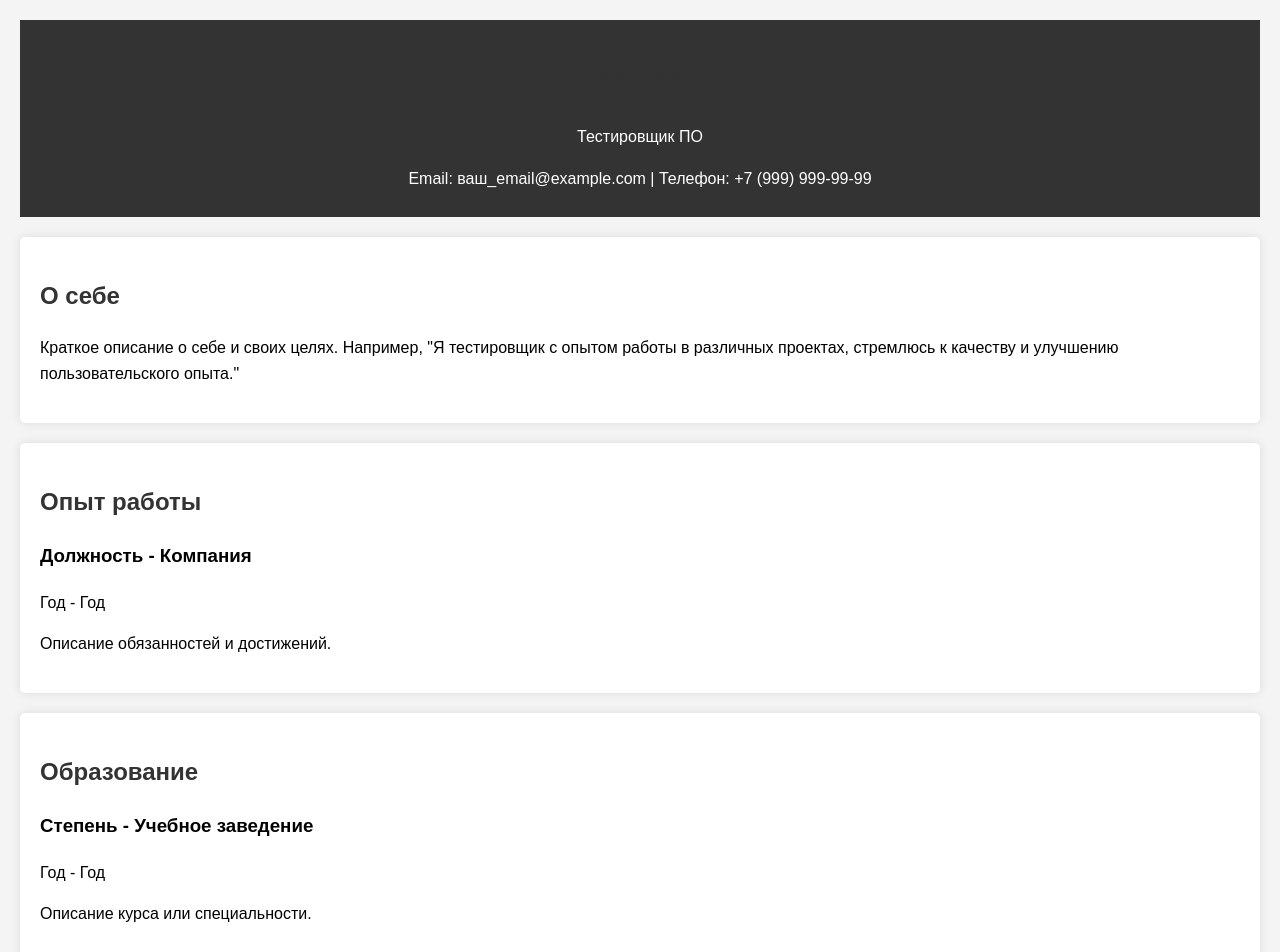
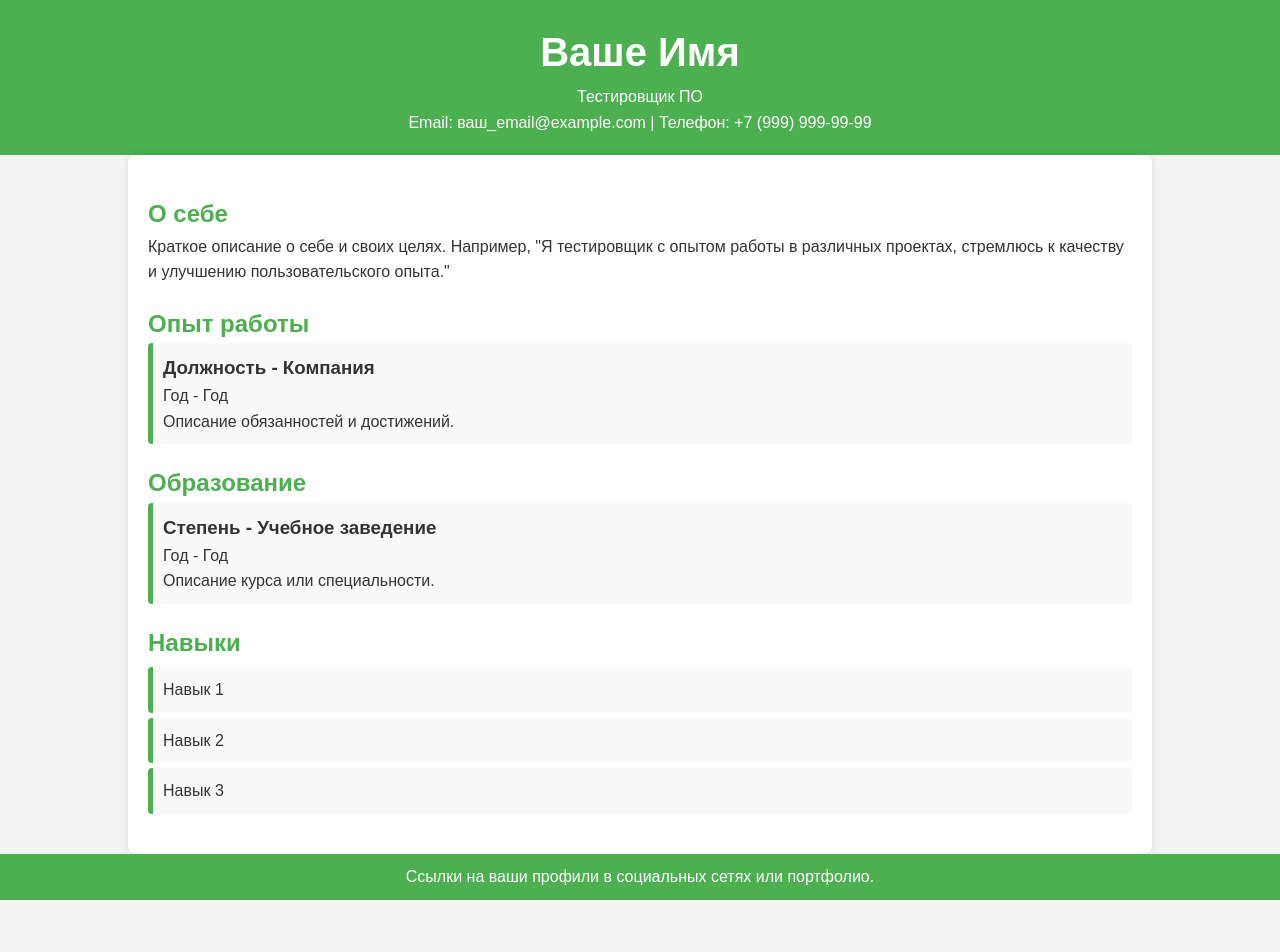
Before and after one commit to adjuvatique/adjuvatique, a plain HTML site: page index.html in a window 1280 px wide. Shown: the top 952 px of the page. After the commit the page ends 900 px from the top, so only its background shows below. Drawn offline with Linux system fonts and the light colour scheme.

Commit message:
Update styles.css

```diff
--- a/styles.css
+++ b/styles.css
@@ -1,26 +1,74 @@
+* {
+    box-sizing: border-box;
+    margin: 0;
+    padding: 0;
+}
+
 body {
-    font-family: Arial, sans-serif;
+    font-family: 'Arial', sans-serif;
     line-height: 1.6;
-    margin: 0;
-    padding: 20px;
     background-color: #f4f4f4;
+    color: #333;
 }
 
 header {
-    background: #333;
-    color: #fff;
-    padding: 10px 0;
+    background: #4CAF50;
+    color: white;
+    padding: 20px 0;
     text-align: center;
 }
 
-h1, h2 {
-    color: #333;
+.container {
+    width: 80%;
+    margin: auto;
+}
+
+h1 {
+    font-size: 2.5em;
+}
+
+h2 {
+    margin-top: 20px;
+    color: #4CAF50;
+}
+
+main {
+    background: white;
+    padding: 20px;
+    border-radius: 8px;
+    box-shadow: 0 0 10px rgba(0, 0, 0, 0.1);
 }
 
 section {
-    margin: 20px 0;
-    padding: 20px;
-    background: #fff;
-    border-radius: 5px;
-    box-shadow: 0 0 10px rgba(0, 0, 0, 0.1);
+    margin-bottom: 20px;
 }
+
+.job, .edu {
+    background: #f9f9f9;
+    padding: 10px;
+    border-left: 5px solid #4CAF50;
+    margin-bottom: 10px;
+    border-radius: 4px;
+}
+
+footer {
+    text-align: center;
+    padding: 10px 0;
+    background: #4CAF50;
+    color: white;
+    position: relative;
+    bottom: 0;
+    width: 100%;
+}
+
+ul {
+    list-style-type: none;
+}
+
+ul li {
+    background: #f9f9f9;
+    margin: 5px 0;
+    padding: 10px;
+    border-radius: 4px;
+    border-left: 5px solid #4CAF50;
+}
```
